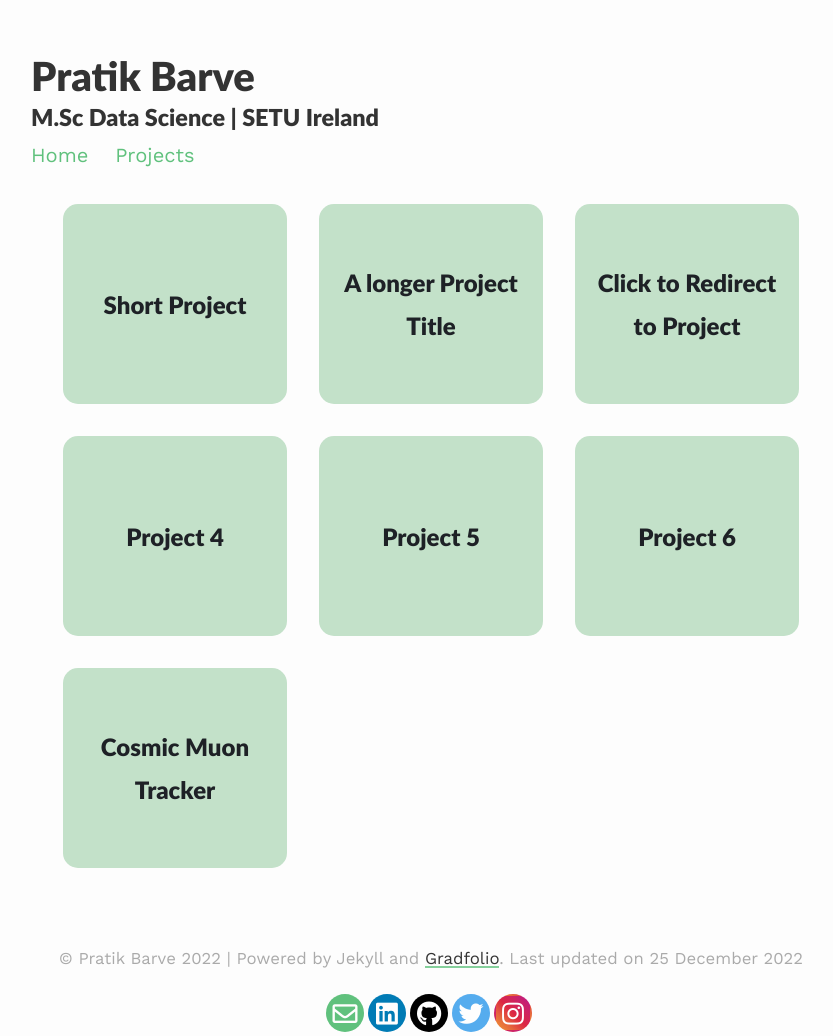
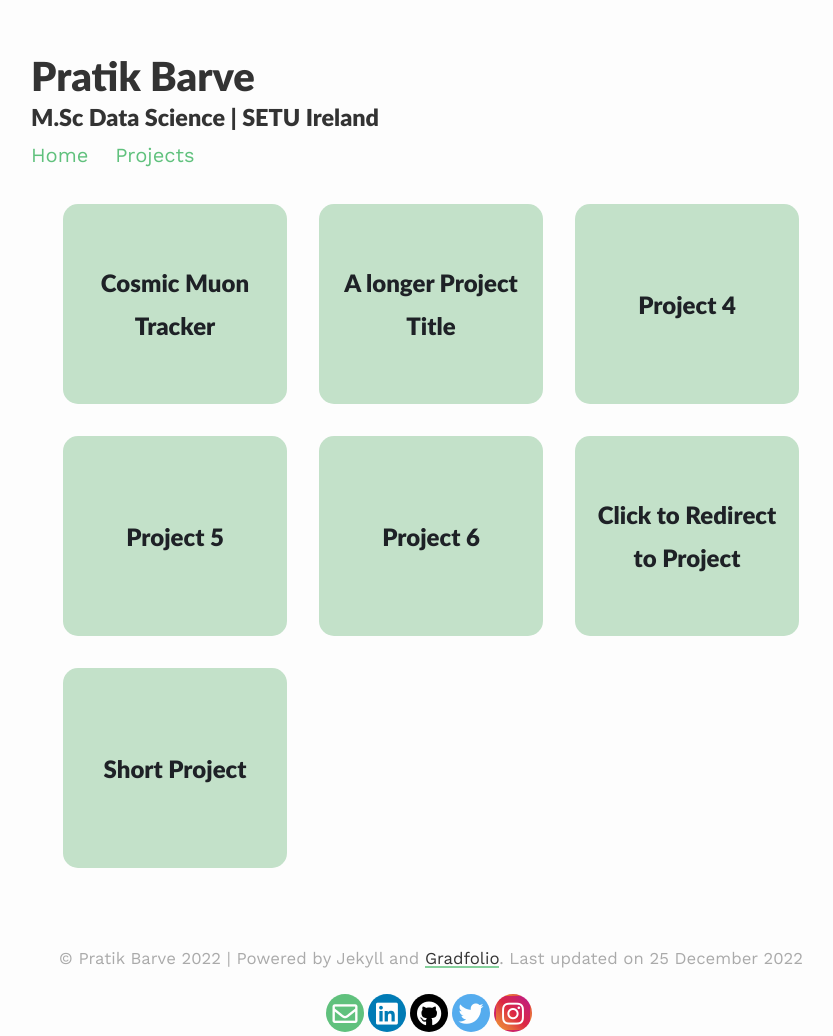
Before and after one commit to iamstarstuff/iamstarstuff.github.io, a Jekyll site: the page built from _pages/projects.md, in a window 1280 px wide. Shown: the whole page, without its empty margins (209-1042 px from the left). Built offline with Jekyll 4.4.1, drawn with Linux system fonts in a browser that asks for light colours; nearby versions of some CDN libraries; part of the change alters nothing that is shown.

```diff
--- a/_config.yml
+++ b/_config.yml
@@ -48,12 +48,14 @@ collections:
     output: true
     permalink: /projects/:name/
     order:
-      - shortProject.md
-      - longerProjectTitle.md
-      - redirect.md
-      - project4.md
-      - project5.md
-      - project6.md
+      - FRB.md
+      - CosmicMuonTracker.md
+      #- longerProjectTitle.md
+      #- redirect.md
+      #- project4.md
+      #- project5.md
+      #- project6.md
+
 
 sass:
   sass_dir: /assets/css/_sass
```
